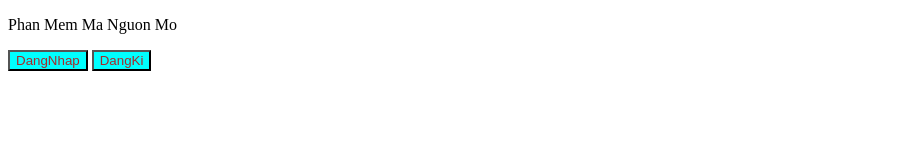
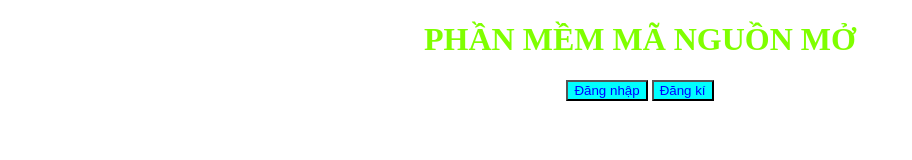
Before and after one commit to NguyenNgocThin/Test, a plain HTML site: page index.html in a window 1280 px wide. Shown: the whole page, without its empty margins (0-912 px from the left). Drawn offline with Linux system fonts and the light colour scheme.

Commit message:
Sua Lai File mai bao cao

```diff
--- a/index.css
+++ b/index.css
@@ -1,4 +1,15 @@
 button{
     background-color: aqua;
-    color: brown;
+    color: blue;
+    text-align: center  ;
 }
+p{
+    text-align: center;
+}
+
+
+
+h1{
+    text-align: center;
+    color: chartreuse;
+}
--- a/index.html
+++ b/index.html
@@ -9,12 +9,17 @@
     <link rel="stylesheet" href="index.css">
 </head>
 <body>
+    <h1>
+        PHẦN MỀM MÃ NGUỒN MỞ
+    </h1>
     <p>
-        Phan Mem Ma Nguon Mo
+        <button>Đăng nhập</button>
+        <button>Đăng kí</button>
     </p>
 
-        <button>DangNhap</button>
-        <button>DangKi</button>
+
+
+
 
 </body>
 </html>
```
